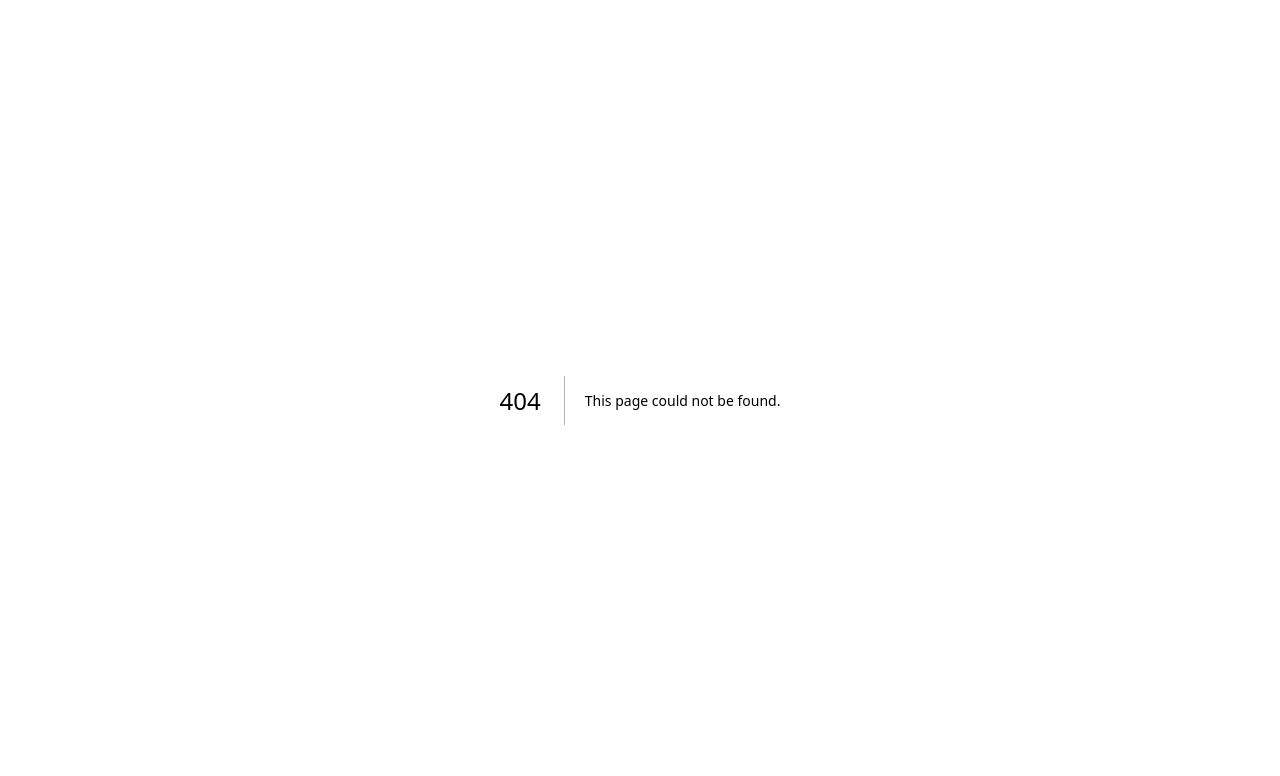
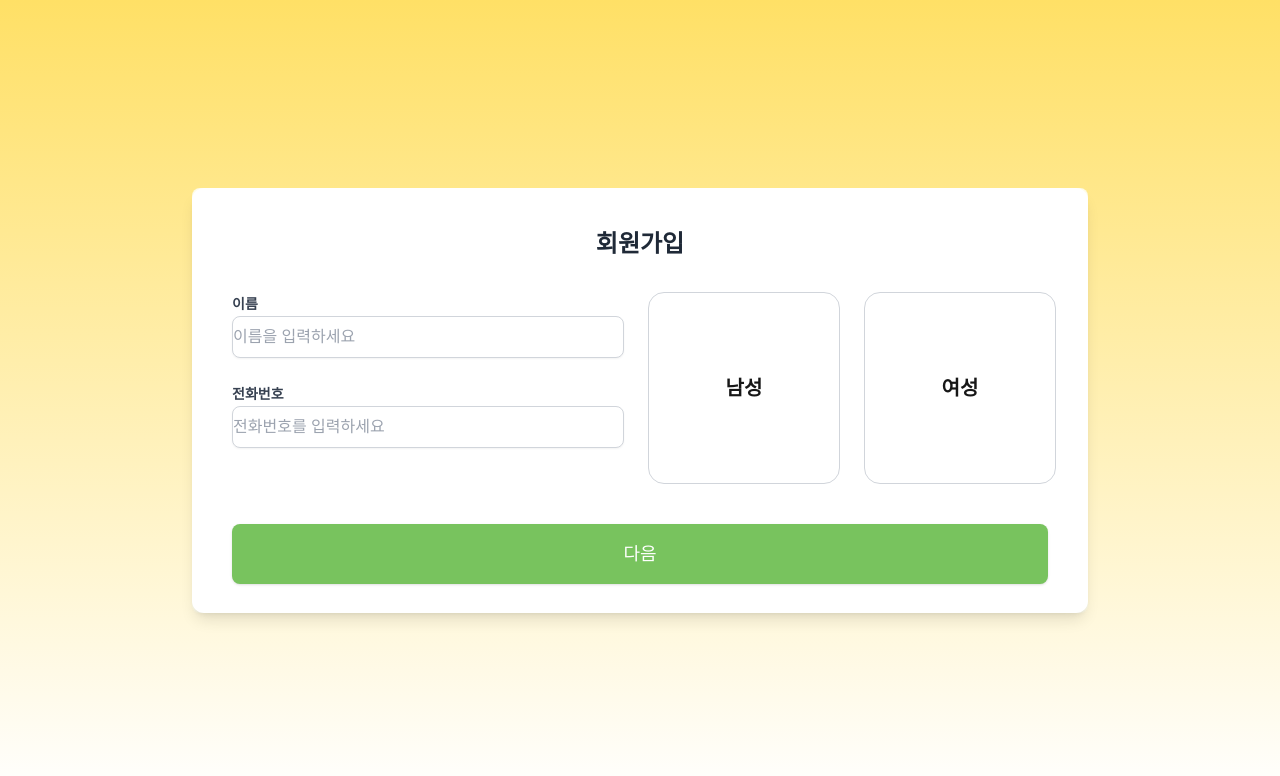
Before and after one commit to GDGoc-Hackathon-24/FE, a Next.js app in the folder gdg-hackathon/: page /auth/senior/signup in a window 1280 px wide. Before the commit this address had no page. Shown: the top 776 px of the page. Built offline with nearby package versions, Linux system fonts and the light colour scheme.

Commit message:
feat: signup 페이지 구현 ( 1 / 2 )

```diff
--- /dev/null
+++ b/gdg-hackathon/src/app/auth/family/signup/page.tsx
@@ -0,0 +1,103 @@
+"use client";
+
+import InputField from "@/shared/ui/InputField"; // 공용 InputField 컴포넌트 가져오기
+import { useState } from "react";
+
+export default function SignupPage() {
+  const [formData, setFormData] = useState({
+    name: "",
+    phone: "",
+    oldPhone: "",
+    gender: "",
+  });
+
+  const handleInputChange = (name: string, value: string) => {
+    setFormData((prev) => ({ ...prev, [name]: value }));
+  };
+
+  const handleSubmit = (e: React.FormEvent) => {
+    e.preventDefault();
+    console.log("폼 데이터:", formData);
+    // 서버로 데이터 전송 로직 추가 가능
+  };
+
+  return (
+    <div className="flex items-center justify-center bg-yellow-50 rounded-lg">
+      <div className="w-[1200px] h-[500px] max-w-4xl bg-white rounded-xl shadow-lg p-10">
+      {/* 제목 */}
+        <h1 className="text-center text-2xl font-bold text-gray-800 mb-8">회원가입</h1>
+
+        {/* 폼 */}
+        <form onSubmit={handleSubmit} className="space-y-10">
+          <div className="grid grid-cols-2 gap-8">
+            {/* 왼쪽: 이름과 전화번호 입력 */}
+            <div className="space-y-6">
+                <InputField
+                label="이름"
+                placeholder="이름을 입력하세요"
+                value={formData.name}
+                onChange={(value) => handleInputChange("name", value)}
+                />
+
+                <InputField
+                label="전화번호"
+                placeholder="전화번호를 입력하세요"
+                value={formData.phone}
+                onChange={(value) => handleInputChange("phone", value)}
+                />
+
+                <InputField
+                label="노인 전화번호"
+                placeholder="노인 전화번호를 입력하세요"
+                value={formData.oldPhone}
+                onChange={(value) => handleInputChange("oldPhone", value)}
+                />
+            </div>
+
+            {/* 오른쪽: 성별 선택 */}
+            <div className="flex items-center justify-center">
+              <GenderButtonGroup
+                value={formData.gender}
+                onChange={(gender) => handleInputChange("gender", gender)}
+              />
+            </div>
+          </div>
+
+          {/* 제출 버튼 */}
+          <button
+            type="submit"
+            className="w-full bg-brand-green text-white py-4 rounded-lg text-lg shadow hover:bg-green-600"
+          >
+            다음
+          </button>
+        </form>
+      </div>
+    </div>
+  );
+}
+
+type GenderButtonGroupProps = {
+  value: string; // 현재 선택된 성별
+  onChange: (gender: string) => void; // 성별 변경 핸들러
+};
+
+const GenderButtonGroup = ({ value, onChange }: GenderButtonGroupProps) => {
+  const options = ["남성", "여성"];
+
+  return (
+    <div className="flex space-x-6">
+      {options.map((option) => (
+        <button
+          key={option}
+          type="button"
+          className={`w-48 h-48 flex items-center justify-center border rounded-2xl text-xl font-semibold ${
+            value === option ? "bg-gray-200 border-gray-500" : "bg-white border-gray-300"
+          } hover:bg-gray-100`}
+          onClick={() => onChange(option)}
+        >
+          {option}
+        </button>
+      ))}
+    </div>
+  );
+};
--- /dev/null
+++ b/gdg-hackathon/src/app/auth/senior/signup/page.tsx
@@ -0,0 +1,101 @@
+"use client";
+
+import InputField from "@/shared/ui/InputField"; // 공용 InputField 컴포넌트 가져오기
+import { useRouter } from "next/navigation";
+import { useState } from "react";
+
+export default function SignupPage() {
+  const [formData, setFormData] = useState({
+    name: "",
+    phone: "",
+    gender: "",
+  });
+
+  const router = useRouter();
+
+  const handleInputChange = (name: string, value: string) => {
+    setFormData((prev) => ({ ...prev, [name]: value }));
+  };
+
+  const handleSubmit = (e: React.FormEvent) => {
+    e.preventDefault();
+
+    // localStorage에 데이터 저장
+    localStorage.setItem("signupData", JSON.stringify(formData));
+    router.push("/auth/senior/signup2");
+  };
+
+
+  return (
+    <div className="flex items-center justify-center bg-yellow-50 rounded-lg">
+      <div className="w-[1200px] h-[425px] max-w-4xl bg-white rounded-xl shadow-lg p-10">
+        {/* 제목 */}
+        <h1 className="text-center text-2xl font-bold text-gray-800 mb-8">회원가입</h1>
+
+        {/* 폼 */}
+        <form onSubmit={handleSubmit} className="space-y-10">
+          <div className="grid grid-cols-2 gap-8">
+            {/* 왼쪽: 이름과 전화번호 입력 */}
+            <div className="space-y-6">
+              <InputField
+                label="이름"
+                placeholder="이름을 입력하세요"
+                value={formData.name}
+                onChange={(value) => handleInputChange("name", value)}
+              />
+
+              <InputField
+                label="전화번호"
+                placeholder="전화번호를 입력하세요"
+                value={formData.phone}
+                onChange={(value) => handleInputChange("phone", value)}
+              />
+            </div>
+
+            {/* 오른쪽: 성별 선택 */}
+            <div className="flex items-center justify-center">
+              <GenderButtonGroup
+                value={formData.gender}
+                onChange={(gender) => handleInputChange("gender", gender)}
+              />
+            </div>
+          </div>
+
+          {/* 제출 버튼 */}
+          <button
+            type="submit"
+            className="w-full bg-brand-green text-white py-4 rounded-lg text-lg shadow hover:bg-green-600 "
+          >
+            다음
+          </button>
+        </form>
+      </div>
+    </div>
+  );
+}
+
+type GenderButtonGroupProps = {
+  value: string; // 현재 선택된 성별
+  onChange: (gender: string) => void; // 성별 변경 핸들러
+};
+
+const GenderButtonGroup = ({ value, onChange }: GenderButtonGroupProps) => {
+  const options = ["남성", "여성"];
+
+  return (
+    <div className="flex space-x-6">
+      {options.map((option) => (
+        <button
+          key={option}
+          type="button"
+          className={`w-48 h-48 flex items-center justify-center border rounded-2xl text-xl font-semibold ${
+            value === option ? "bg-gray-200 border-gray-500" : "bg-white border-gray-300"
+          } hover:bg-gray-100`}
+          onClick={() => onChange(option)}
+        >
+          {option}
+        </button>
+      ))}
+    </div>
+  );
+};
--- /dev/null
+++ b/gdg-hackathon/src/app/auth/senior/signup2/page.tsx
@@ -0,0 +1,76 @@
+"use client";
+
+import { useEffect, useState } from "react";
+
+export default function SignUpPage() {
+  const [formData, setFormData] = useState({
+    name: "",
+    phone: "",
+    gender: "",
+  });
+
+  useEffect(() => {
+    const data = localStorage.getItem("signupData");
+    if (data) {
+      setFormData(JSON.parse(data));
+    }
+  }, []);
+
+  const [selectedProfile, setSelectedProfile] = useState<string | null>(null);
+
+  const profiles = [
+    { id: "1", label: "프로필 1" },
+    { id: "2", label: "프로필 2" },
+    { id: "3", label: "프로필 3" },
+    { id: "4", label: "프로필 4" },
+  ];
+
+  const handleSubmit = (e: React.FormEvent) => {
+    e.preventDefault();
+    if (selectedProfile) {
+      console.log("선택된 프로필:", selectedProfile);
+      // 다음 페이지로 이동하거나 상태 전송 로직 추가
+    } else {
+      alert("프로필을 선택해주세요!");
+    }
+  };
+
+  return (
+    <div className="flex items-center justify-center bg-yellow-50">
+      <div className="w-[1200px] h-[425px] bg-white rounded-xl shadow-lg p-8">
+        {/* 제목 */}
+        <h1 className="text-center text-xl font-bold text-gray-800 mb-6">
+          프로필 아이콘을 골라주세요.
+        </h1>
+
+        {/* 프로필 버튼 그룹 */}
+        <div className="grid grid-cols-4 gap-4 mb-6">
+          {profiles.map((profile) => (
+            <button
+              key={profile.id}
+              type="button"
+              className={`flex flex-col items-center justify-center w-[250px] h-[250px] border rounded-lg ${
+                selectedProfile === profile.id
+                  ? "bg-green-100 border-green-500"
+                  : "bg-white border-gray-300"
+              } hover:bg-gray-100`}
+              onClick={() => setSelectedProfile(profile.id)}
+            >
+              <div className="w-12 h-12 bg-gray-200 rounded-full mb-2"></div>
+              <span className="text-sm text-gray-700">{profile.label}</span>
+            </button>
+          ))}
+        </div>
+
+        {/* 제출 버튼 */}
+        <button
+          type="submit"
+          onClick={handleSubmit}
+          className="w-full bg-brand-green text-white py-3 rounded-lg text-lg shadow hover:bg-green-600 focus:outline-none focus:ring-2 focus:ring-green-500"
+        >
+          다음
+        </button>
+      </div>
+    </div>
+  );
+}
```
